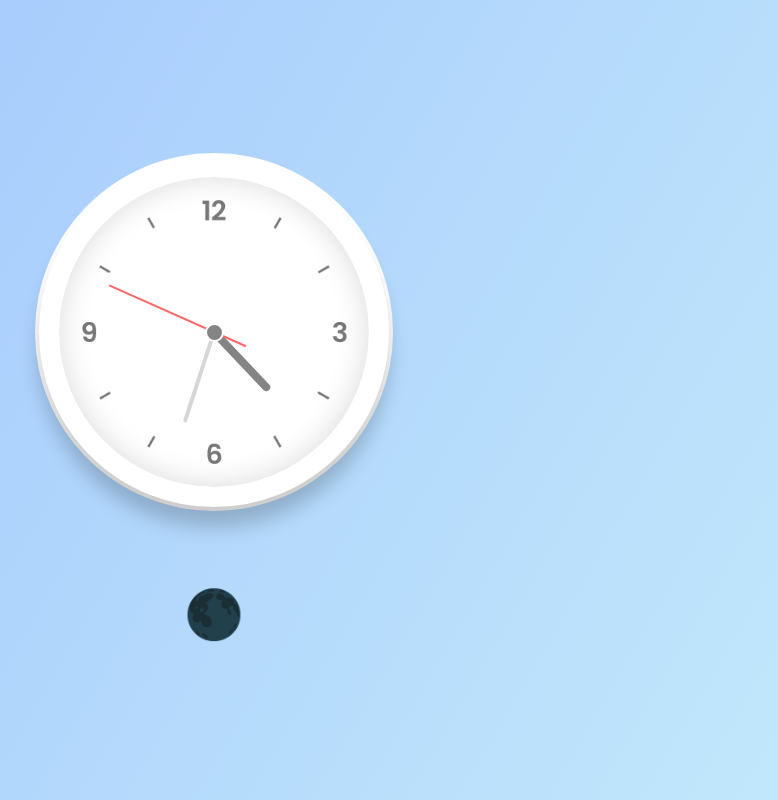
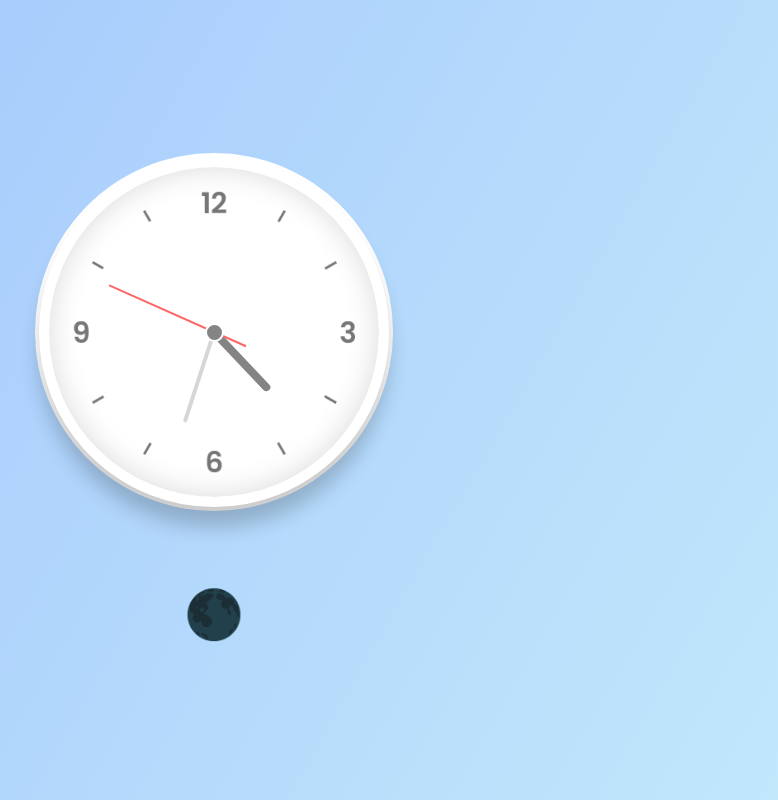
Before and after one commit to acestar121/javascript-analog-clock-alarm, a plain HTML site: page index.html in a window 1280 px wide. Shown: the whole page, without its empty margins (426-1204 px from the left). Drawn offline with nearby package versions, Linux system fonts and the light colour scheme.

Commit message:
changed ui a bit

```diff
--- a/darkmode.css
+++ b/darkmode.css
@@ -10,7 +10,7 @@ body {
     justify-content: center;
     align-items: center;
     min-height: 100vh;
-    background: #091921;
+    background-image: linear-gradient(135deg, #29387a 0%, #411b64 100%);
 }
 
 .clock {
@@ -19,14 +19,14 @@ body {
     display: flex;
     justify-content: center;
     align-items: center;
-    background: url(./img/clock.png);
+    background: #2e2257b6 url(./img/clock.png);
     background-size: cover;
     border-radius: 50%;
-    border: 20px solid #091921;
-    box-shadow: 0 -15px  15px rgba(255, 255, 255, 0.05),
-    inset  0 -15px  15px rgba(255, 255, 255, 0.05),
-    0 15px  15px rgba(0, 0, 0, 0.3),
-    inset 0 -15px  15px rgba(0, 0, 0, 0.3);
+    border: 10px solid #352569;
+    box-shadow: inset 0 0 30px rgba(0,0,0,0.15),
+    0 20px 20px rgba(0,0,0,0.2),
+    0 0 0 4px rgba(255,255,255,.1);
+
 }
 
 .clock::before {
@@ -37,6 +37,7 @@ body {
     background: #fff;
     z-index: 10000;
     border-radius: 50%;
+    border: 2px solid #2e2257;
 }
 
 .hour, .minute, .second {
@@ -73,7 +74,7 @@ body {
     position: absolute;
     width: 8px;
     height: 80px;
-    background: #ff105e;
+    background: #ae6bee;
     z-index: 10;
     border-radius: 6px 6px 0 0;
 }
--- a/index.css
+++ b/index.css
@@ -23,7 +23,7 @@ body {
     background: #fff url(./img/clock.png);
     background-size: cover;
     border-radius: 50%;
-    border: 20px solid #fff;
+    border: 10px solid #fff;
     box-shadow: inset 0 0 30px rgba(0,0,0,0.15),
                 0 20px 20px rgba(0,0,0,0.2),
                 0 0 0 4px rgba(255,255,255,1);
```
Also changed, not shown: 2 other files.
